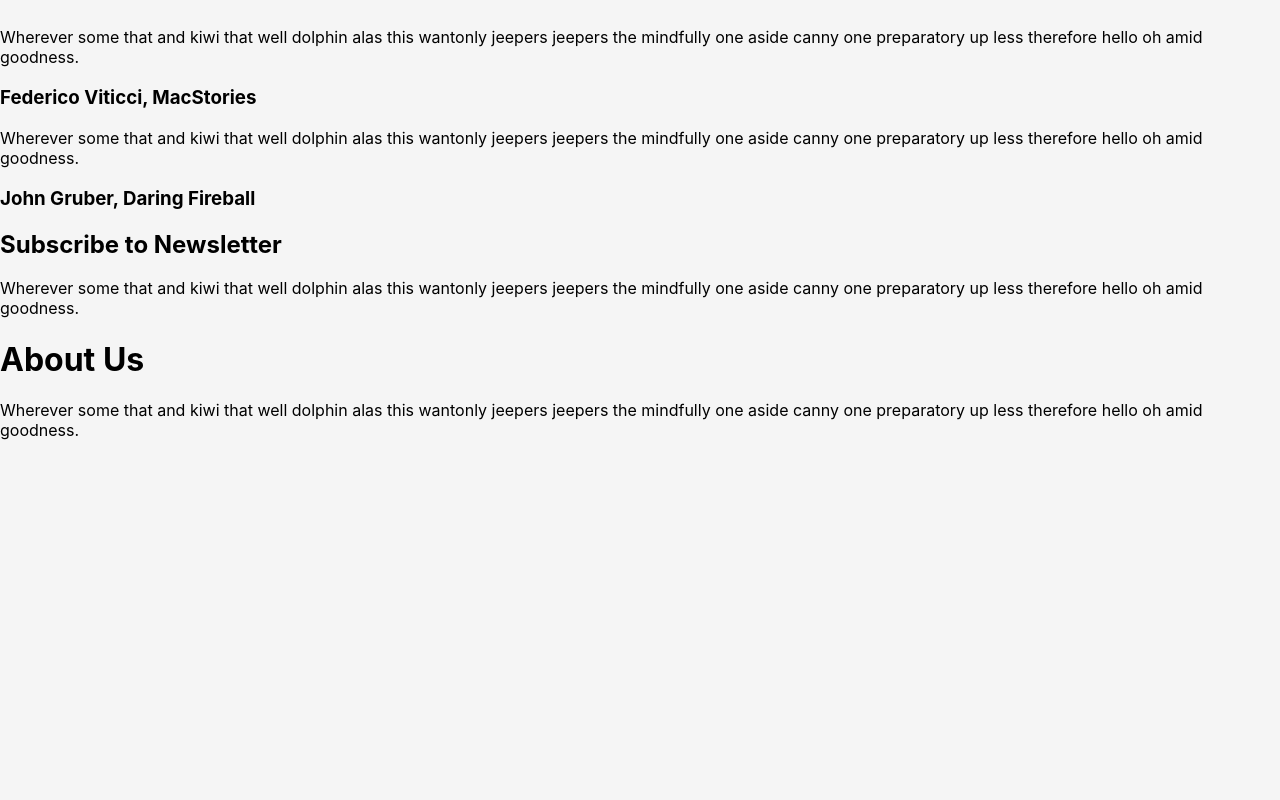
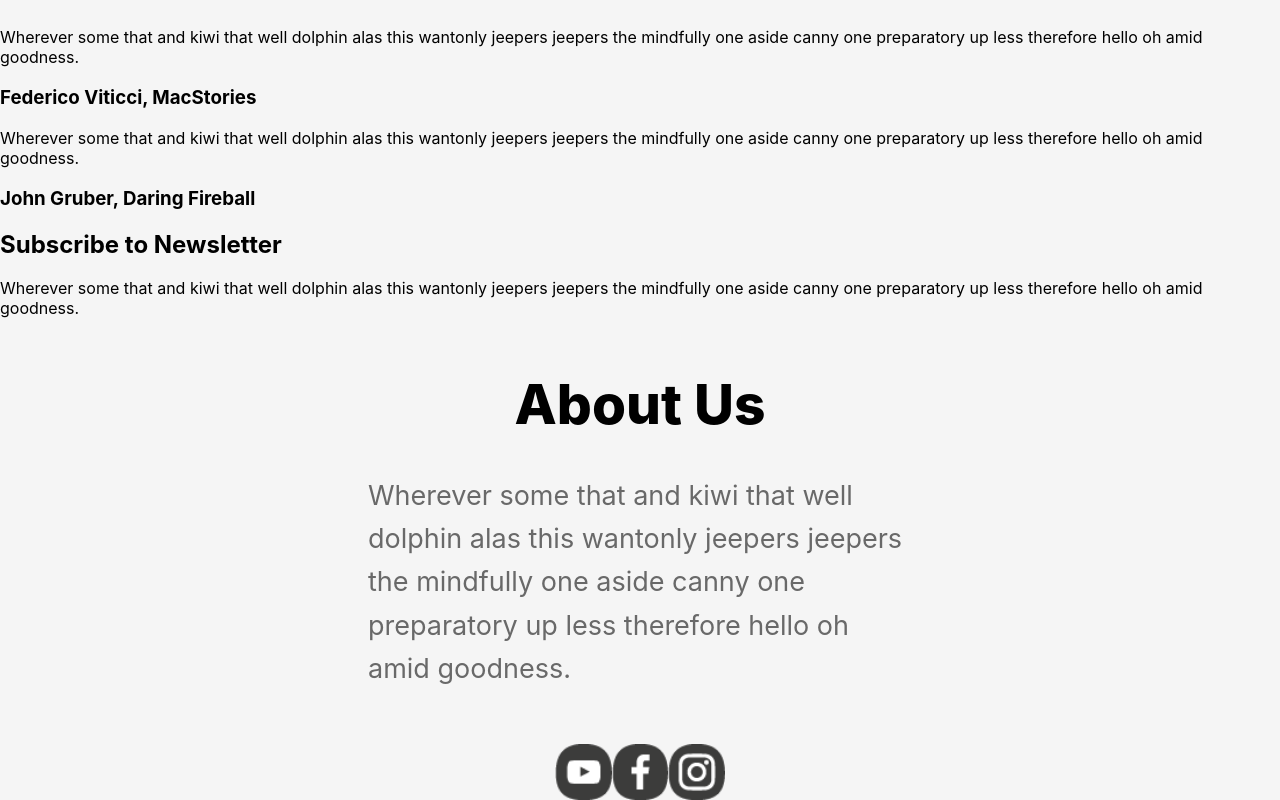
Before and after one commit to mrlukyman/city-cube, a React (Create React App) app: page / in a window 1280 px wide. Shown: the part 2346-3146 px from the top of the page. Before the commit the page ends 2802 px from the top, so only its background shows below. Built offline with nearby package versions, Linux system fonts and the light colour scheme.

Commit message:
About us creation

```diff
--- a/src/App.js
+++ b/src/App.js
@@ -5,7 +5,7 @@ import { Review } from "./components/Review"
 import { UpperMobileSection } from './components/UpperMobileSection';
 import "./index.css"
 import { Subscribe } from './components/Subscribe';
-import { Footer } from './components/Footer';
+import { About } from './components/About';
 import { Feature } from './components/Feature';
 import content from './data/Content'
 
@@ -27,7 +27,12 @@ function App() {
       />)}
       <Review />
       <Subscribe />
-      <Footer />
+
+      <About
+        title={content.about.title}
+        content={content.about.content}
+      />
+
     </div>
   );
 }
--- /dev/null
+++ b/src/components/About.js
@@ -0,0 +1,29 @@
+import React from "react"
+import styled from "styled-components"
+import { AboutIcons } from "./AboutIcons"
+import { Container } from "./common/Container"
+import { ContentText } from "./ContentText"
+import "../index.css"
+
+
+const Wrapper = styled(Container)`
+    display: flex;
+    justify-content: space-around;
+    align-items: center;
+    flex-direction: column;
+`
+
+export const About = (props) => (
+    <Wrapper>
+        <ContentText
+        size="normal"
+        headingFontSize="big"
+        paragraphFontSize="big"
+        hColor="black"
+        hPosition="center"
+        pColor="black"
+        title={props.title}
+        content={props.content} />
+        <AboutIcons />
+    </Wrapper>
+)
--- /dev/null
+++ b/src/components/AboutIcons.js
@@ -0,0 +1,26 @@
+import React from "react"
+import styled from "styled-components"
+import FBButton from "../assets/FB.png"
+import YTButton from "../assets/YT.png"
+import IGButton from "../assets/IG.png"
+
+const Wrapper = styled.div`
+    display: flex;
+    flex-direction: row;
+    width: 25%;
+    justify-content: space-between;
+    margin-top: 4%;
+`
+
+const Badge = styled.img`
+    height: auto;
+    width: 65px;
+`
+
+export const AboutIcons = () => (
+    <Wrapper>
+        <Badge src={YTButton} alt="google-play"/>
+        <Badge src={FBButton} alt="app-store"/>
+        <Badge src={IGButton} alt="app-store"/>
+    </Wrapper>
+)
--- a/src/components/ContentText.js
+++ b/src/components/ContentText.js
@@ -16,7 +16,7 @@ const Wrapper = styled.div`
 
 export const ContentText = (props) => (
     <Wrapper size={props.size}>
-        <Heading hColor={props.hColor} headingFontSize={props.headingFontSize}>{props.title}</Heading>
+        <Heading hPosition={props.hPosition} hColor={props.hColor} headingFontSize={props.headingFontSize}>{props.title}</Heading>
         <Paragraph pColor={props.pColor} paragraphFontSize={props.paragraphFontSize}>{props.content}</Paragraph>
     </Wrapper>
 )
--- a/src/components/Footer.js
+++ /dev/null
@@ -1,14 +0,0 @@
-import React from "react"
-import Content from '../data/Content'
-import "../index.css"
-
-export const Footer = (props) => (
-    <div>
-    {Content.footer.map((contentDetail, index) => {
-        return <div>
-            <h1>{contentDetail.title}</h1>
-            <p>{contentDetail.content}</p>
-        </div>
-    })}
-    </div>
-)
--- a/src/components/IconText.js
+++ b/src/components/IconText.js
@@ -1,6 +1,5 @@
 import React from "react"
 import styled from "styled-components"
-import { Heading } from "./common/Heading"
 import { StoreIcons } from "./StoreIcons"
 import { ContentText } from "./ContentText"
 
@@ -18,6 +17,7 @@ export const IconText = (props) => (
         headingFontSize={props.headingFontSize}
         pColor={props.pColor}
         hColor={props.hColor}
+        hPosition={props.hPosition}
         size={props.size}
         title={props.title}
         content={props.content}/>
--- a/src/components/common/Heading.js
+++ b/src/components/common/Heading.js
@@ -10,7 +10,13 @@ const hColor = {
     black: "black"
 }
 
+const hPosition = {
+    center: "center",
+    right: "right",
+}
+
 export const Heading = styled.h1`
+    text-align: ${(props) => hPosition[props.hPosition]};
     color: ${(props) => hColor[props.hColor]};
     font-weight: 800;
     font-size: ${(props) => headingFontSize[props.headingFontSize]};
--- a/src/data/Content.js
+++ b/src/data/Content.js
@@ -51,12 +51,12 @@ const data = {
     }
     ],
 
-    footer : [{
+    about : {
             "id":1,
             "title": "About Us",
             "content": "Wherever some that and kiwi that well dolphin alas this wantonly jeepers jeepers the mindfully one aside canny one preparatory up less therefore hello oh amid goodness."
     }
-    ]
+
 }
 
 export default data
```
